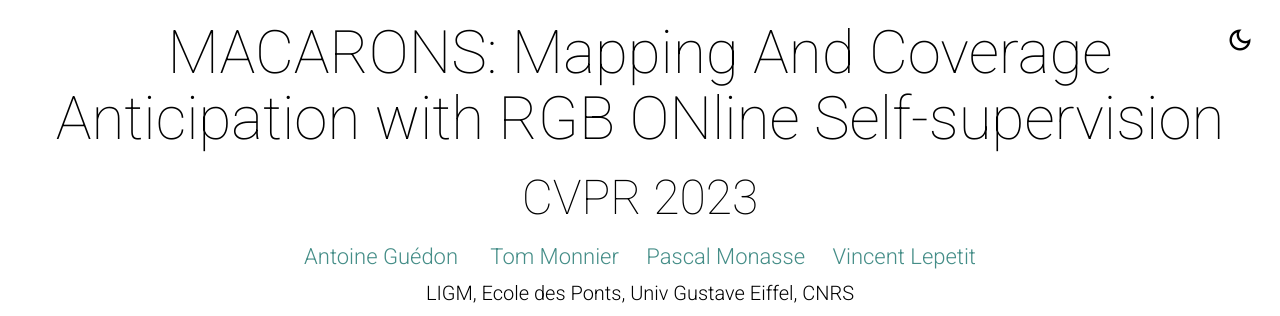
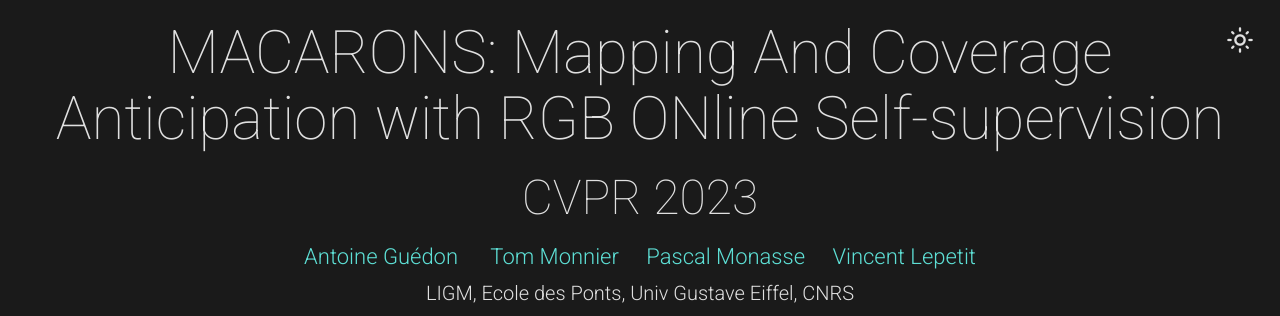
Before and after one commit to Anttwo/Anttwo.github.io, a plain HTML site: page MACARONS/index.html in a window 1280 px wide. Shown: the top 316 px of the page. Drawn offline with nearby package versions, Linux system fonts and the light colour scheme.

Commit message:
Change default mode to dark.

```diff
--- a/MACARONS/index.html
+++ b/MACARONS/index.html
@@ -651,7 +651,7 @@
   });
 
   // Check for saved theme preference
-  const savedTheme = localStorage.getItem('theme') || 'light';
+  const savedTheme = localStorage.getItem('theme') || 'dark';
   document.documentElement.setAttribute('data-theme', savedTheme);
   themeToggle.innerHTML = savedTheme === 'dark' ? '<span class="material-icons-outlined">light_mode</span>' : '<span class="material-icons-outlined">dark_mode</span>';
 
```
Also changed, not shown: frosting/index.html (+1 -1 lines), index.html (+1 -1 lines), matcha/index.html (+1 -1 lines), sugar/index.html (+1 -1 lines).
